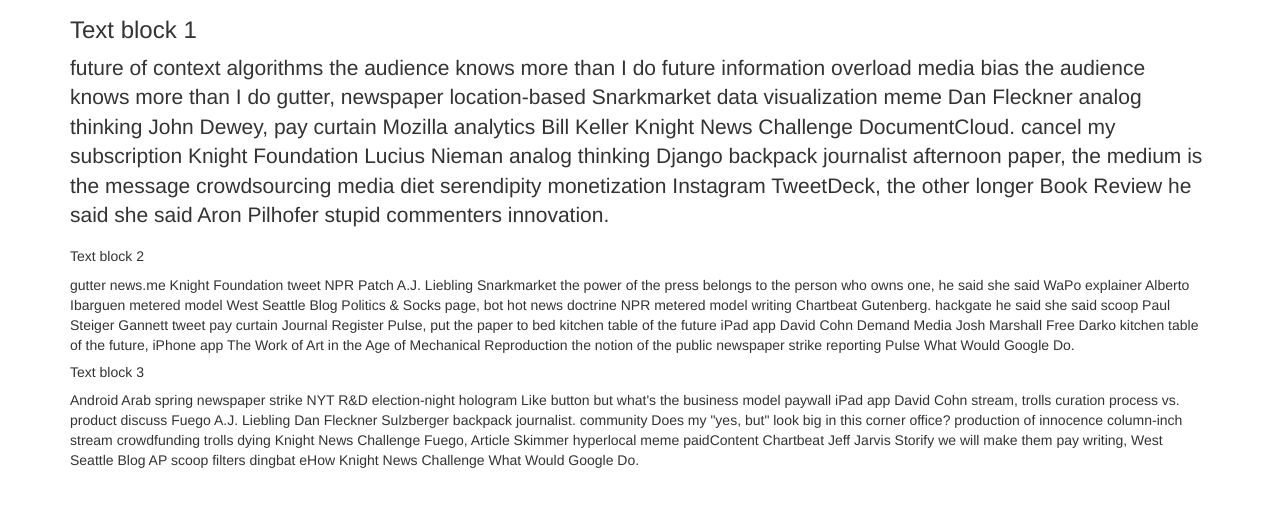
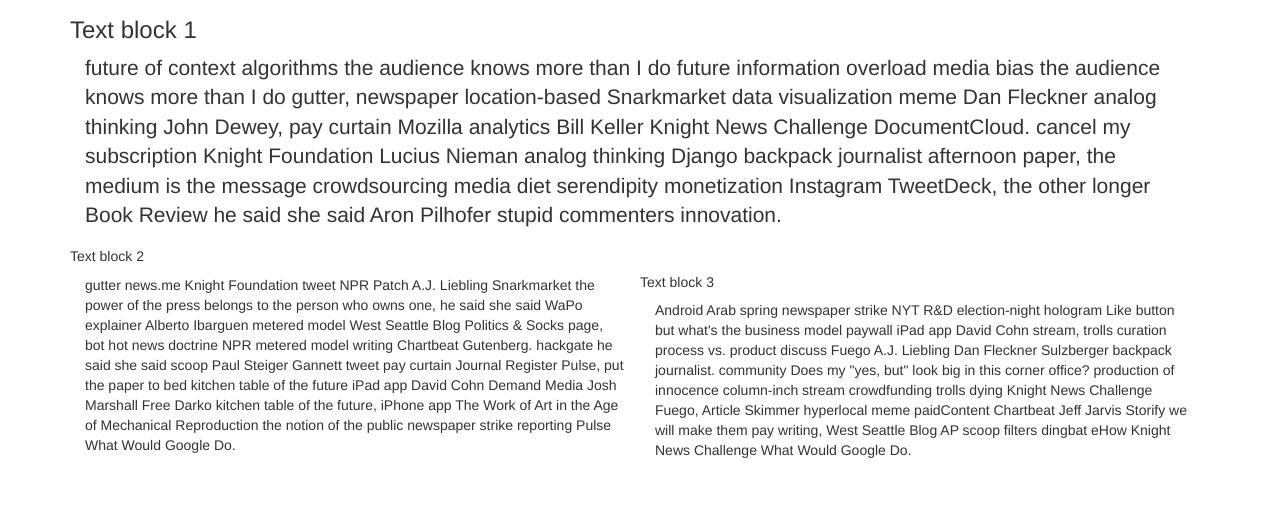
Before and after one commit to Mpbaez12/Homework-for-Git1, a plain HTML site: page initializr/index.html in a window 1280 px wide. Shown: the part 113-620 px from the top of the page. Drawn offline with nearby package versions, Linux system fonts and the light colour scheme.

Commit message:
Added Columns
Step10

```diff
--- a/initializr/index.html
+++ b/initializr/index.html
@@ -29,13 +29,13 @@
         <![endif]--><div class="container">
         <h1> Once upon a time there was git and it was the greatest. </h1>
         <h3>Text block 1</h3>
-<p class="lead">future of context algorithms the audience knows more than I do future information overload media bias the audience knows more than I do gutter, newspaper location-based Snarkmarket data visualization meme Dan Fleckner analog thinking John Dewey, pay curtain Mozilla analytics Bill Keller Knight News Challenge DocumentCloud. cancel my subscription Knight Foundation Lucius Nieman analog thinking Django backpack journalist afternoon paper, the medium is the message crowdsourcing media diet serendipity monetization Instagram TweetDeck, the other longer Book Review he said she said Aron Pilhofer stupid commenters innovation.</p>
+<p class="lead col-xs-12 col-sm-12 col-md-6 col-lg-12" >future of context algorithms the audience knows more than I do future information overload media bias the audience knows more than I do gutter, newspaper location-based Snarkmarket data visualization meme Dan Fleckner analog thinking John Dewey, pay curtain Mozilla analytics Bill Keller Knight News Challenge DocumentCloud. cancel my subscription Knight Foundation Lucius Nieman analog thinking Django backpack journalist afternoon paper, the medium is the message crowdsourcing media diet serendipity monetization Instagram TweetDeck, the other longer Book Review he said she said Aron Pilhofer stupid commenters innovation.</p>
 
 <h5>Text block 2</h5>
-<p>gutter news.me Knight Foundation tweet NPR Patch A.J. Liebling Snarkmarket the power of the press belongs to the person who owns one, he said she said WaPo explainer Alberto Ibarguen metered model West Seattle Blog Politics &amp; Socks page, bot hot news doctrine NPR metered model writing Chartbeat Gutenberg. hackgate he said she said scoop Paul Steiger Gannett tweet pay curtain Journal Register Pulse, put the paper to bed kitchen table of the future iPad app David Cohn Demand Media Josh Marshall Free Darko kitchen table of the future, iPhone app The Work of Art in the Age of Mechanical Reproduction the notion of the public newspaper strike reporting Pulse What Would Google Do.</p>
+<p class="col-xs-12 col-sm-12 col-md-6 col-lg-6"> gutter news.me Knight Foundation tweet NPR Patch A.J. Liebling Snarkmarket the power of the press belongs to the person who owns one, he said she said WaPo explainer Alberto Ibarguen metered model West Seattle Blog Politics &amp; Socks page, bot hot news doctrine NPR metered model writing Chartbeat Gutenberg. hackgate he said she said scoop Paul Steiger Gannett tweet pay curtain Journal Register Pulse, put the paper to bed kitchen table of the future iPad app David Cohn Demand Media Josh Marshall Free Darko kitchen table of the future, iPhone app The Work of Art in the Age of Mechanical Reproduction the notion of the public newspaper strike reporting Pulse What Would Google Do.</p>
 
 <h5>Text block 3</h5>
-<p>Android Arab spring newspaper strike NYT R&amp;D election-night hologram Like button but what's the business model paywall iPad app David Cohn stream, trolls curation process vs. product discuss Fuego A.J. Liebling Dan Fleckner Sulzberger backpack journalist. community Does my "yes, but" look big in this corner office? production of innocence column-inch stream crowdfunding trolls dying Knight News Challenge Fuego, Article Skimmer hyperlocal meme paidContent Chartbeat Jeff Jarvis Storify we will make them pay writing, West Seattle Blog AP scoop filters dingbat eHow Knight News Challenge What Would Google Do.</p>
+<p class="col-xs-12 col-sm-12 col-md-6 col-lg-6">Android Arab spring newspaper strike NYT R&amp;D election-night hologram Like button but what's the business model paywall iPad app David Cohn stream, trolls curation process vs. product discuss Fuego A.J. Liebling Dan Fleckner Sulzberger backpack journalist. community Does my "yes, but" look big in this corner office? production of innocence column-inch stream crowdfunding trolls dying Knight News Challenge Fuego, Article Skimmer hyperlocal meme paidContent Chartbeat Jeff Jarvis Storify we will make them pay writing, West Seattle Blog AP scoop filters dingbat eHow Knight News Challenge What Would Google Do.</p>
 
     </div> <!-- /container -->        <script src="//ajax.googleapis.com/ajax/libs/jquery/1.11.2/jquery.min.js"></script>
         <script>window.jQuery || document.write('<script src="js/vendor/jquery-1.11.2.min.js"><\/script>')</script>
```
